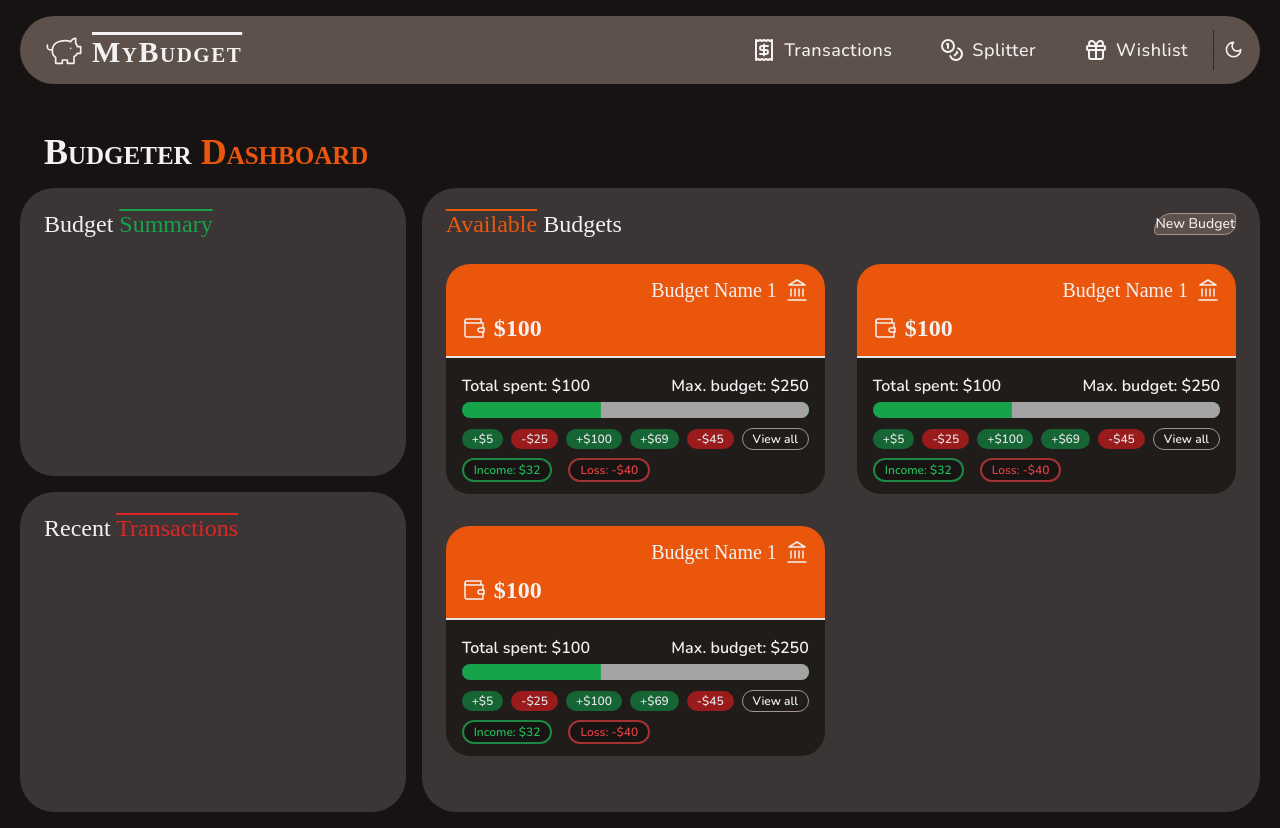
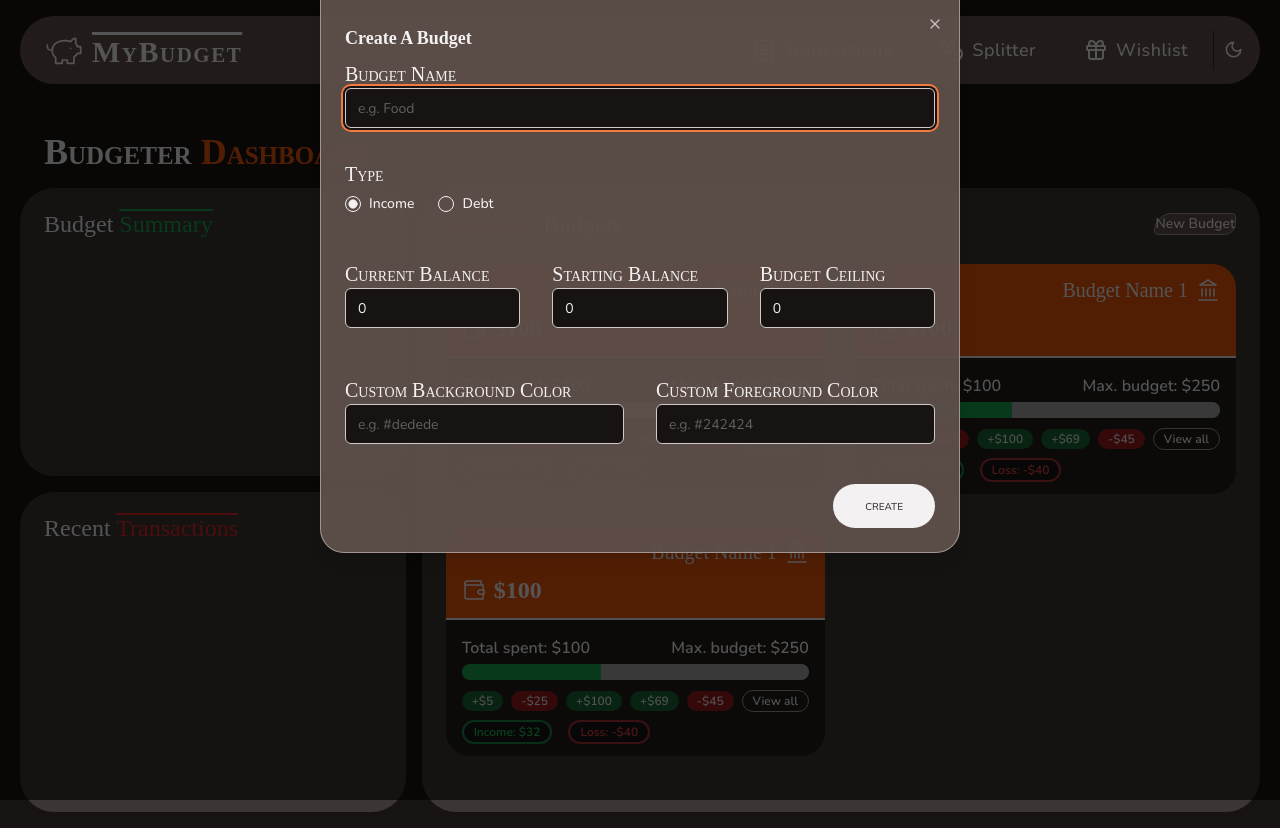
Before and after one commit to maateh/budgeter, a React (Vite) app: page / in a window 1280 px wide. Both pictures are taken after a click on the button "New Budget". Built offline with nearby package versions, Linux system fonts and the light colour scheme; a web font is replaced by a local one.

Commit message:
budget creation form were created but not fully styled yet

```diff
--- /dev/null
+++ b/src/components/shared/CreateBudgetSheet.tsx
@@ -0,0 +1,238 @@
+import { useState } from "react"
+import { useForm } from "react-hook-form"
+
+import * as z from "zod"
+import { zodResolver } from "@hookform/resolvers/zod"
+
+// shadcn
+import { Sheet, SheetTrigger, SheetContent, SheetHeader, SheetTitle, SheetFooter } from "@/components/ui/sheet"
+import { Form, FormControl, FormField, FormItem, FormLabel, FormMessage } from "@/components/ui/form"
+import { Input } from "@/components/ui/input"
+import { RadioGroup, RadioGroupItem } from "@/components/ui/radio-group"
+import { Button } from "@/components/ui/button"
+
+// models
+import Budget, { BudgetType } from "@/models/Budget"
+
+// validations
+import { BudgetValidation } from "@/lib/validation"
+
+const CreateBudgetSheet = () => {
+  const [open, setOpen] = useState(false)
+
+  const form = useForm<z.infer<typeof BudgetValidation>>({
+    resolver: zodResolver(BudgetValidation),
+    defaultValues: {
+      name: "",
+      type: BudgetType.INCOME,
+      balance: {
+        current: 0,
+        starting: 0,
+        max: 0
+      },
+      theme: {
+        background: "",
+        foreground: ""
+      }
+    }
+  })
+
+  function onSubmit(values: z.infer<typeof BudgetValidation>) {
+    const { name, type, balance, theme } = values
+    const budget = new Budget(1, name, type, balance, [], theme)
+    Budget.create(budget)
+    // Budget.delete(1)
+
+    setOpen(false)
+    form.reset()
+  }
+
+  return (
+    <Sheet open={open} onOpenChange={setOpen}>
+      <SheetTrigger asChild>
+        <Button variant="outline" border="md" size="xl" className="ml-auto">
+          New Budget
+        </Button>
+      </SheetTrigger>
+
+      <SheetContent side="top">
+        <SheetHeader>
+          <SheetTitle>
+            Create a Budget
+          </SheetTitle>
+        </SheetHeader>
+
+        <Form {...form}>
+          <form onSubmit={form.handleSubmit(onSubmit)} className="space-y-8">
+            <FormField
+              control={form.control}
+              name="name"
+              render={({ field }) => (
+                <FormItem>
+                  <FormLabel className="font-heading text-xl small-caps">
+                    Budget Name
+                  </FormLabel>
+                  <FormControl>
+                    <Input
+                      type="text"
+                      placeholder="e.g. Food"
+                      {...field}
+                    />
+                  </FormControl>
+                  <FormMessage />
+                </FormItem>
+              )}
+            />
+
+            <FormField
+              control={form.control}
+              name="type"
+              render={({ field }) => (
+                <FormItem>
+                  <FormLabel className="font-heading text-xl small-caps">
+                    Type
+                  </FormLabel>
+                  <FormControl>
+                    <RadioGroup
+                      defaultValue={BudgetType.INCOME}
+                      onValueChange={field.onChange}
+                      className="flex flex-wrap gap-x-6 gap-y-3"
+                    >
+                      <FormItem className="flex items-center space-x-2">
+                        <FormControl>
+                          <RadioGroupItem value={BudgetType.INCOME} />
+                        </FormControl>
+                        <FormLabel>{BudgetType.INCOME}</FormLabel>
+                      </FormItem>
+                      <FormItem className="flex items-center space-x-2">
+                        <FormControl>
+                          <RadioGroupItem value={BudgetType.DEBT} />
+                        </FormControl>
+                        <FormLabel>{BudgetType.DEBT}</FormLabel>
+                      </FormItem>
+                    </RadioGroup>
+                  </FormControl>
+                  <FormMessage />
+                </FormItem>
+              )}
+            />
+
+            <div className="flex flex-wrap justify-center items-end gap-x-8 gap-y-4">
+              <FormField
+                control={form.control}
+                name="balance.current"
+                render={({ field }) => (
+                  <FormItem className="min-w-36 flex-1">
+                    <FormLabel className="font-heading text-xl small-caps">
+                      Current Balance
+                    </FormLabel>
+                    <FormControl>
+                      <Input
+                        type="number"
+                        placeholder="e.g. $35"
+                        {...field}
+                      />
+                    </FormControl>
+                    <FormMessage />
+                  </FormItem>
+                )}
+              />
+
+              <FormField
+                control={form.control}
+                name="balance.starting"
+                render={({ field }) => (
+                  <FormItem className="min-w-36 flex-1">
+                    <FormLabel className="font-heading text-xl small-caps">
+                      Starting Balance
+                    </FormLabel>
+                    <FormControl>
+                      <Input
+                        type="number"
+                        placeholder="e.g. $10"
+                        {...field}
+                      />
+                    </FormControl>
+                    <FormMessage />
+                  </FormItem>
+                )}
+              />
+
+              <FormField
+                control={form.control}
+                name="balance.max"
+                render={({ field }) => (
+                  <FormItem className="min-w-36 flex-1">
+                    <FormLabel className="font-heading text-xl small-caps">
+                      Budget Ceiling
+                    </FormLabel>
+                    <FormControl>
+                      <Input
+                        type="number"
+                        placeholder="e.g. $200"
+                        {...field}
+                      />
+                    </FormControl>
+                    <FormMessage />
+                  </FormItem>
+                )}
+              />
+            </div>
+
+            <div className="flex flex-wrap justify-center items-end gap-x-8 gap-y-4">
+              <FormField
+                control={form.control}
+                name="theme.background"
+                render={({ field }) => (
+                  <FormItem className="min-w-36 flex-1">
+                    <FormLabel className="font-heading text-xl small-caps">
+                      Custom Background Color
+                    </FormLabel>
+                    <FormControl>
+                      {/* TODO: color picker */}
+                      <Input
+                        type="string"
+                        placeholder="e.g. #dedede"
+                        {...field}
+                      />
+                    </FormControl>
+                    <FormMessage />
+                  </FormItem>
+                )}
+              />
+
+              <FormField
+                control={form.control}
+                name="theme.foreground"
+                render={({ field }) => (
+                  <FormItem className="min-w-36 flex-1">
+                    <FormLabel className="font-heading text-xl small-caps">
+                    Custom Foreground Color
+                    </FormLabel>
+                    <FormControl>
+                      {/* TODO: color picker */}
+                      <Input
+                        type="string"
+                        placeholder="e.g. #242424"
+                        {...field}
+                      />
+                    </FormControl>
+                    <FormMessage />
+                  </FormItem>
+                )}
+              />
+            </div>
+
+            <SheetFooter>
+              <Button type="submit" size="lg" className="all-small-caps">
+                Create
+              </Button>
+            </SheetFooter>
+          </form>
+        </Form>
+      </SheetContent>
+    </Sheet>
+  )
+}
+
+export default CreateBudgetSheet
--- a/src/layouts/_root/pages/home/components/AvailableBudgets.tsx
+++ b/src/layouts/_root/pages/home/components/AvailableBudgets.tsx
@@ -1,15 +1,16 @@
 // shadcn
-import { Button } from "@/components/ui/button"
+// import { Button } from "@/components/ui/button"
 
 // components
 import BudgetPreview from "@/components/shared/BudgetPreview"
+import CreateBudgetSheet from "@/components/shared/CreateBudgetSheet"
 
 const AvailableBudgets = () => {
   return (
     <>
       <div className="flex justify-between items-center gap-8 max-sm:flex-col max-sm:items-start max-sm:gap-4">
         <h2><span className="text-orange-600 overline">Available</span> Budgets</h2>
-        <Button variant="outline" border="md" size="xl" className="ml-auto">New Budget</Button>
+        <CreateBudgetSheet />
       </div>
 
       <ul className="w-full mt-6 grid grid-cols-1 md:grid-cols-2 lg:grid-cols-1 xl:grid-cols-2 items-center gap-8">
--- /dev/null
+++ b/src/lib/validation/index.ts
@@ -0,0 +1,21 @@
+import * as z from "zod"
+
+import { BudgetType } from "@/models/Budget"
+
+export const BudgetValidation = z.object({
+  name: z.string().min(2, { message: 'Too short.' }).max(50, { message: 'Too long.' }),
+  type: z.nativeEnum(BudgetType),
+  balance: z.object({
+    current: z.coerce.number(),
+    starting: z.coerce.number(),
+    max: z.coerce.number()
+  }),
+  theme: z.object({
+    background: z.string()
+      .length(7, { message: 'Background value should be a valid HEX color. e.g. #f1f1f1' })
+      .regex(/^#/),
+    foreground: z.string()
+    .length(7, { message: 'Foregound value should be a valid HEX color. e.g. #f1f1f1' })
+    .regex(/^#/),
+  })
+})
```
